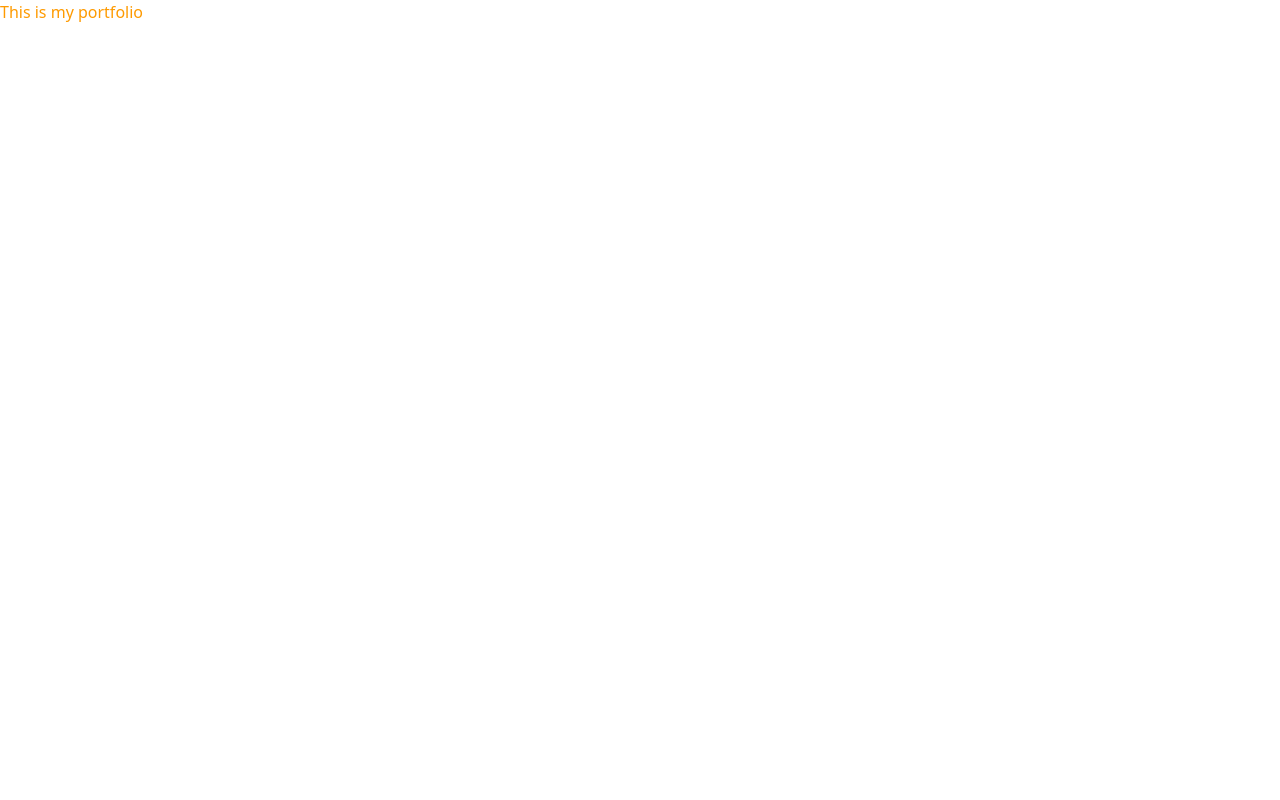
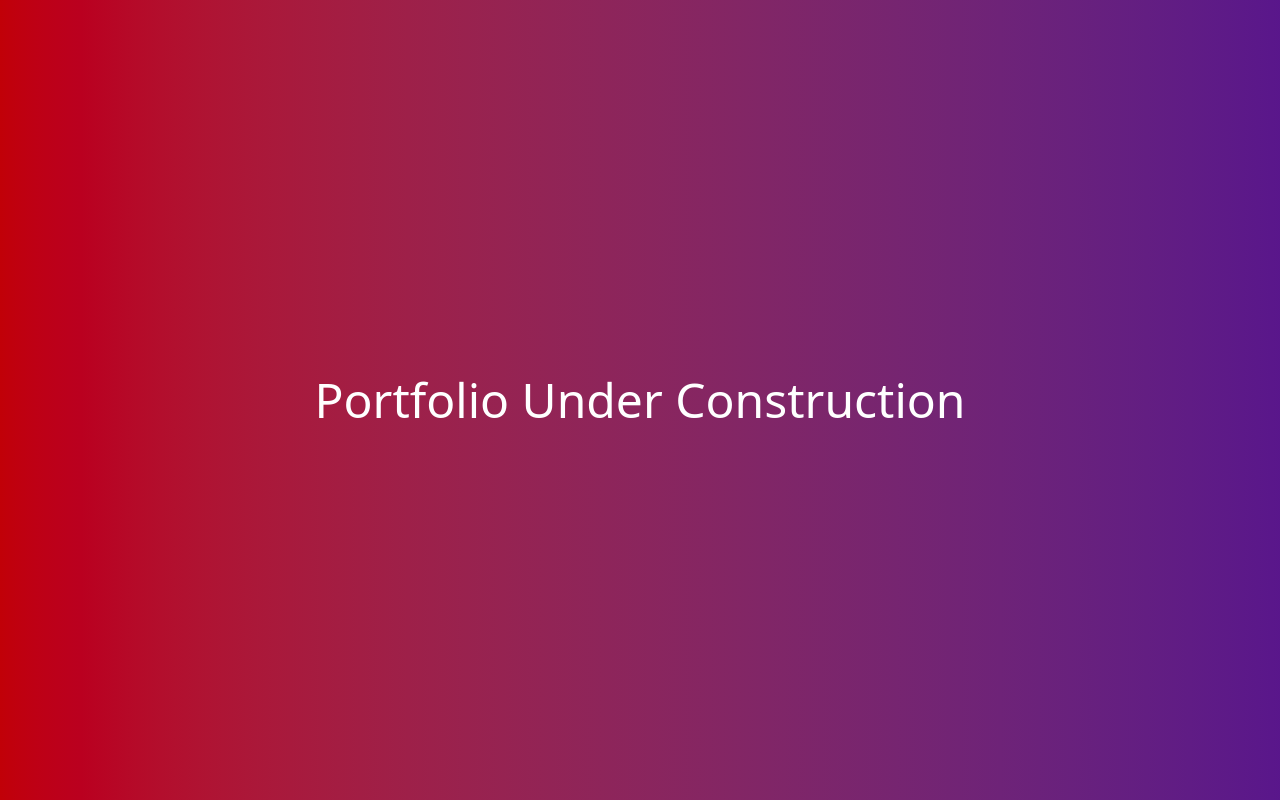
Before and after one commit to Alans123456/my_portfolio, a React (Vite) app: page / in a window 1280 px wide. Built offline with nearby package versions, Linux system fonts and the light colour scheme.

Commit message:
landing page

```diff
--- a/src/App.jsx
+++ b/src/App.jsx
@@ -3,8 +3,10 @@ import "./App.css";
 function App() {
   return (
     <>
-      <div>
-        <h2 className="text text-amber-500">This is my portfolio</h2>
+      <div className=" h-screen w-full bg-gradient-to-r from-red-700 to-purple-900 flex items-center justify-center">
+        <h2 className="text-center text-5xl text-white">
+          Portfolio Under Construction
+        </h2>
       </div>
     </>
   );
```
